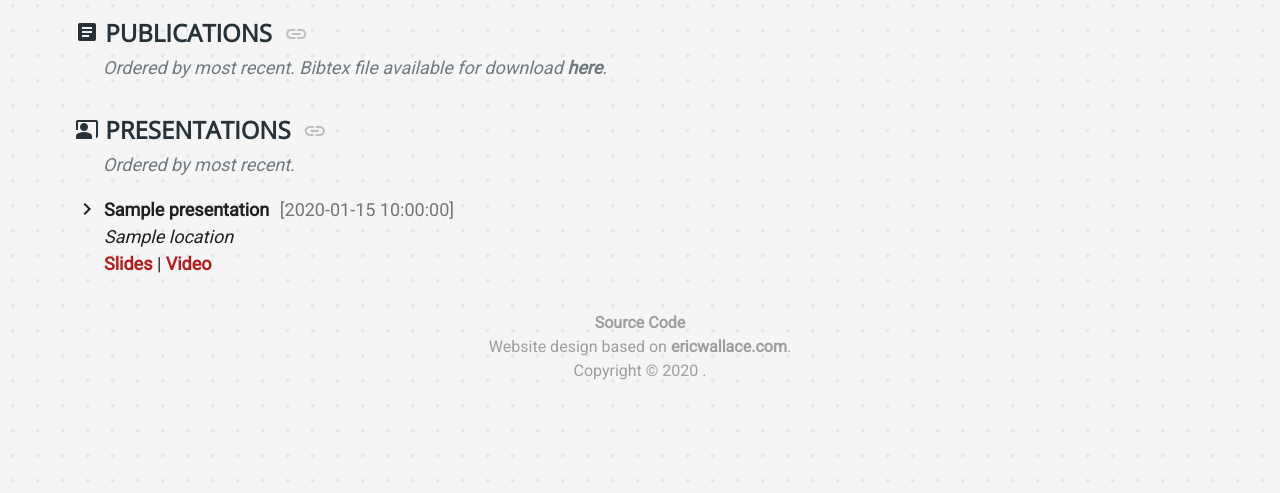
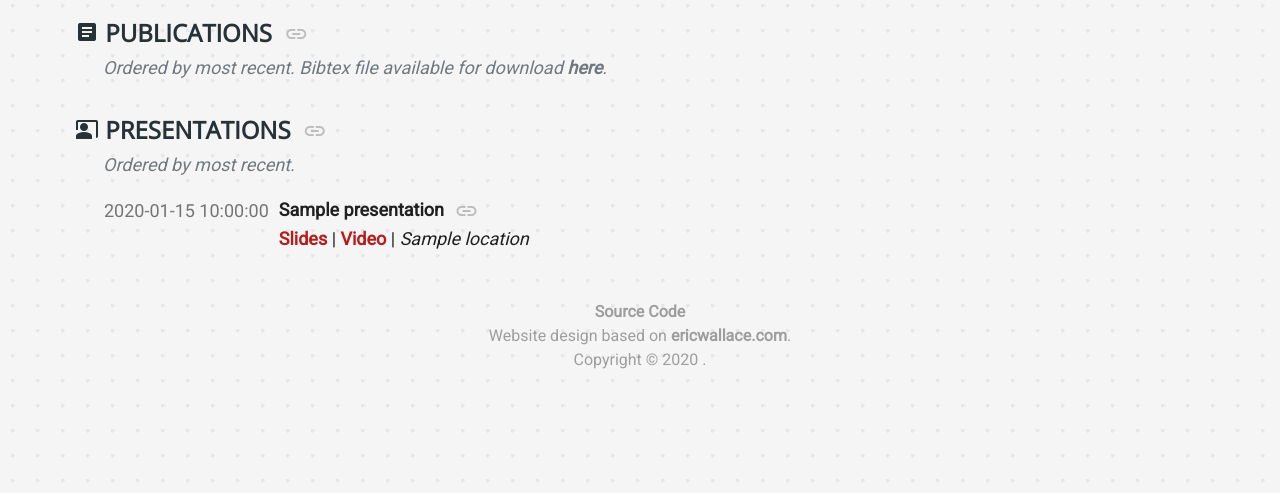
Before and after one commit to gpauloski/gpauloski.github.io, a Python web app: template templates/index.html in a window 1280 px wide. Shown: the part 307-800 px from the top of the page. Run offline with Jinja, Linux system fonts and the light colour scheme; the template is opened without the code that fills it: most values are stand-ins (such as "Sample title", 1, 10 or a date in 2020); some libraries are stand-ins or nearby versions.

Commit message:
Condense presentations table

```diff
--- a/builder/presentations.py
+++ b/builder/presentations.py
@@ -4,10 +4,12 @@ import calendar
 import glob
 import json
 import os
+import pathlib
 from typing import NamedTuple
 
 
 class Presentation(NamedTuple):
+    tag: str
     title: str
     location: str
     year: int
@@ -23,6 +25,7 @@ def parse_presentation_json(pres_file: str) -> Presentation:
         attrs = json.load(f)
 
         return Presentation(
+            tag=pathlib.Path(pres_file).stem,
             title=attrs["title"],
             location=attrs["location"],
             poster=attrs["poster"] if "poster" in attrs else None,
--- a/config/presentations/escience24-taps.json
+++ b/config/presentations/escience24-taps.json
@@ -1,8 +1,8 @@
 {
     "title": "TaPS: A Performance Evaluation Suite for Task-based Execution Frameworks",
-    "location": "eScience 2024",
+    "location": "IEEE International Conference on eScience (eScience)",
+    "slides": "slides/pauloski-escience24-taps.pdf",
     "poster": null,
-    "slides": "slides/pauloski-escience24-taps.pdf",
     "video": null,
     "year": 2024,
     "month": 9
--- a/config/presentations/gcasr2023-proxystore.json
+++ b/config/presentations/gcasr23-proxystore.json
@@ -1,6 +1,6 @@
 {
     "title": "Accelerating Communications in Federated Applications with Transparent Object Proxies",
-    "location": "Greater Chicago Area Systems Research Workshop (GCASR) 2023",
+    "location": "Greater Chicago Area Systems Research Workshop (GCASR)",
     "poster": "posters/gcasr2023-proxystore.pdf",
     "slides": null,
     "year": 2023,
--- a/config/presentations/parslfest22-proxystore.json
+++ b/config/presentations/parslfest22-proxystore.json
@@ -1,6 +1,6 @@
 {
     "title": "ProxyStore: a Data Fabric for Parsl and FuncX",
-    "location": "ParslFest 2022",
+    "location": "ParslFest",
     "poster": null,
     "slides": "slides/parslfest22-proxystore.pdf",
     "video": "https://www.youtube.com/watch?v=CixhdZmfCFw",
--- a/config/presentations/parslfest23-proxystore.json
+++ b/config/presentations/parslfest23-proxystore.json
@@ -1,6 +1,6 @@
 {
     "title": "ProxyStore: Decoupling Control and Data Flow in Workflows",
-    "location": "ParslFest 2023",
+    "location": "ParslFest",
     "poster": null,
     "slides": "slides/parslfest23-proxystore.pdf",
     "video": "https://www.youtube.com/watch?v=49-MDZ0h8RE",
--- a/config/presentations/sc20-kfac.json
+++ b/config/presentations/sc20-kfac.json
@@ -1,6 +1,6 @@
 {
     "title": "Convolutional Neural Network Training with Distributed K-FAC",
-    "location": "SC 2020",
+    "location": "Supercomputing",
     "poster": null,
     "slides": "slides/pauloski-sc20-kfac.pdf",
     "year": 2020,
--- a/config/presentations/sc21-kaisa.json
+++ b/config/presentations/sc21-kaisa.json
@@ -1,6 +1,6 @@
 {
     "title": "KAISA: An Adaptive Second-Order Optimizer Framework for Deep Neural Networks",
-    "location": "SC 2021",
+    "location": "Supercomputing",
     "poster": null,
     "slides": "slides/pauloski-sc21-kaisa.pdf",
     "year": 2021,
--- a/config/presentations/sc23-proxystore.json
+++ b/config/presentations/sc23-proxystore.json
@@ -1,6 +1,6 @@
 {
     "title": "Accelerating Communications in Federated Applications with Transparent Object Proxies",
-    "location": "SC 2023",
+    "location": "Supercomputing",
     "poster": null,
     "slides": "slides/pauloski-sc23-proxystore.pdf",
     "year": 2023,
--- a/config/presentations/taccster2018.json
+++ b/config/presentations/taccster18-poster.json
@@ -1,6 +1,6 @@
 {
     "title": "Optimizing Deep Learning Methods for Image Segmentation with Distributed Training",
-    "location": "TACCSTER 2018",
+    "location": "TACC Symposium for Texas Researchers (TACCSTER)",
     "poster": "posters/taccster2018.pdf",
     "slides": null,
     "year": 2018,
--- a/templates/presentations.html
+++ b/templates/presentations.html
@@ -1,19 +1,29 @@
 <!DOCTYPE html>
 
+<div style="padding-left: 24px; margin-bottom: 24px">
+<table cellspacing="0" cellpadding="0" style="table-layout: auto; width: 100%">
+    <!-- <colgroup> -->
+    <!--    <col span="1" style="max-width: 100%; white-space: nowrap"> -->
+    <!--    <col span="1"> -->
+    <!--    <col span="1"> -->
+    <!--    <col span="1" style="max-width: 100%; white-space: nowrap"> -->
+    <!-- </colgroup> -->
+    <tbody>
     {% for p in presentations %}
-<div class="bullet">
-<div>
-    <i class="material-icons">chevron_right</i>
-</div>
-<table cellspacing="0" cellpadding="0">
-    <tr><td>
+    <tr>
+        <td style="white-space: nowrap">
+            <span class="grey-text text-darken-1">{{ p.date_str }}</span>
+        </td>
+        <td id={{ p.tag }} style="width: 100%">
             <b>{{ p.title }}</b>
-        <span class="grey-text text-darken-1" style="padding-left: 6px;">[{{ p.date_str }}]</span>
-    </td></tr>
-    <tr><td>
-        <em>{{ p.location }}</em>
-    </td></tr>
-    <tr><td>
+            <a href="#{{ p.tag }}" target="_self">
+                <i class="material-icons grey-text text-lighten-1 anchor-link">link</i>
+            </a>
+        </td>
+    </tr>
+    <tr>
+        <td></td>
+        <td style="white-space: nowrap">
             {% if p.slides %}
             <a href="{{ p.slides }}" target="_blank">Slides</a>
             {% elif p.poster %}
@@ -22,7 +32,10 @@
             {% if p.video %}
             | <a href="{{ p.video }}" target="_blank">Video</a>
             {% endif %}
-    </td></tr>
+            | <em>{{ p.location }}</em>
+        </td>
+    </tr>
+    {% endfor %}
+    </tbody>
 </table>
 </div>
-{% endfor %}
```
Lines whose indentation alone changed are shown as unchanged.
